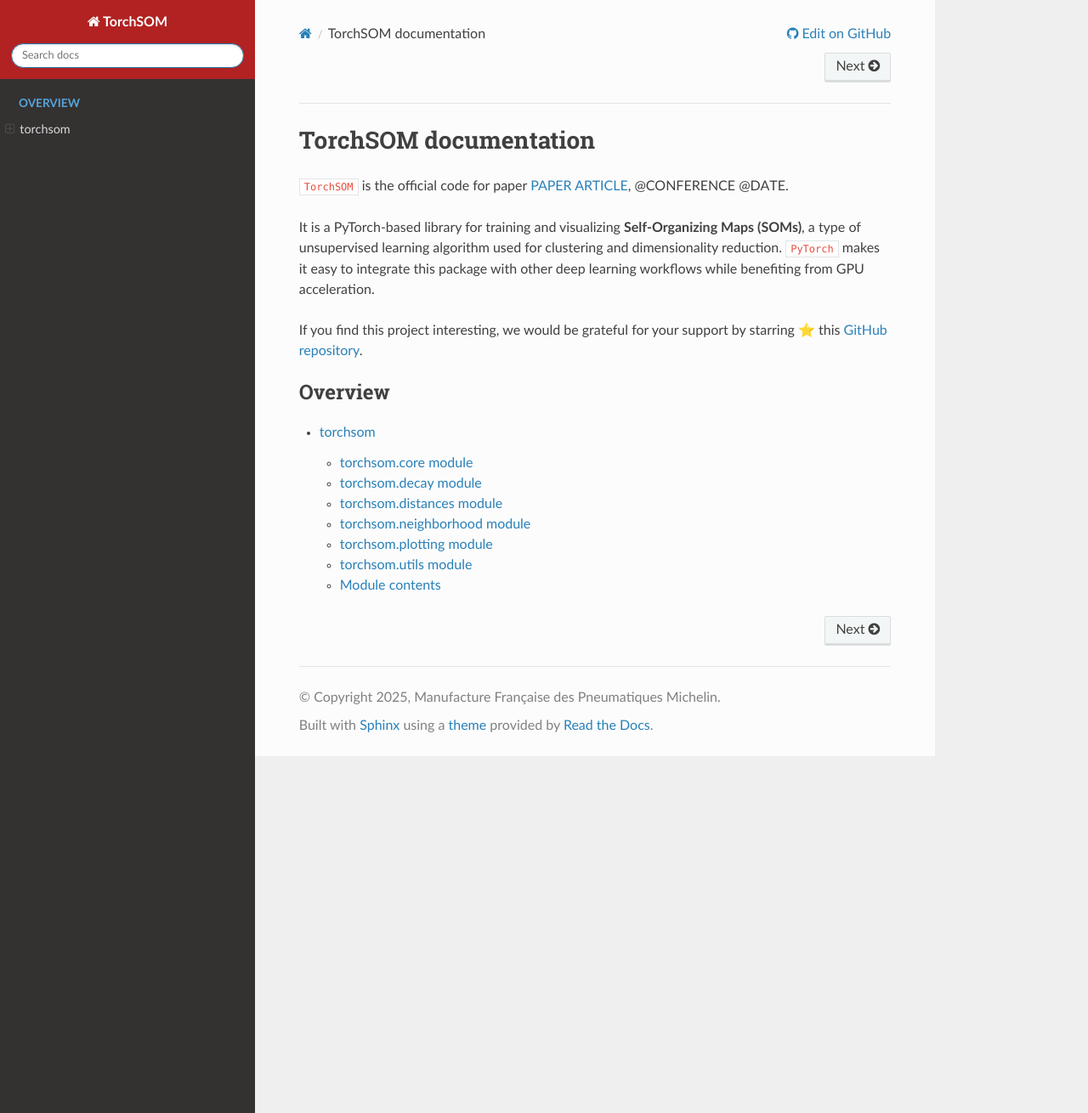
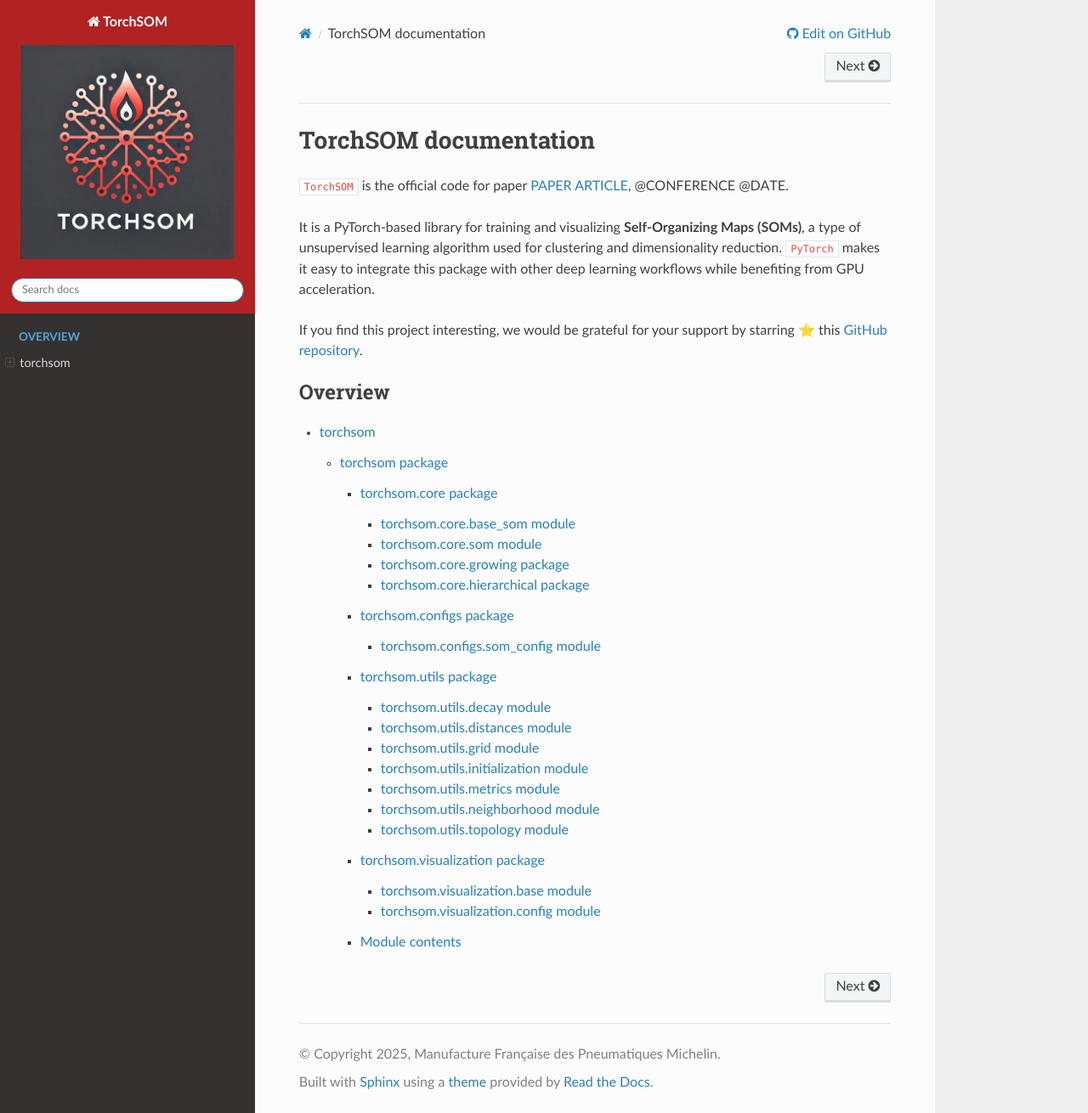
Before and after one commit to michelin/TorchSOM, a Sphinx documentation site: the page built from docs/source/index.rst, in a window 1280 px wide and 1310 px high. Shown: the whole window at 85% size. Built offline with Sphinx 7.4.7 and the Read the Docs theme 3.1.0, drawn with Linux system fonts in a browser that asks for light colours.

Commit message:
Update documentation structure and logo asset path
- Revised the `torchsom.rst` documentation to enhance organization and clarity, introducing a more structured overview of the `torchsom` package and its modules.
- Added detailed sections for each submodule, ensuring all members are documented and undoc members are included for completeness.
- Updated the logo path in `conf.py` to point to the new asset location, improving asset management within the documentation.

```diff
--- a/docs/source/conf.py
+++ b/docs/source/conf.py
@@ -62,5 +62,5 @@
     "conf_py_path": "/docs/source/",
 }
 html_static_path = ["_static"]
-html_logo = "../../logo.jpg"
+html_logo = "../../assets/logo.jpg"
 # html_favicon = "../../favicon.ico" # Icon shown in the browser tab
--- a/docs/source/torchsom.rst
+++ b/docs/source/torchsom.rst
@@ -1,55 +1,155 @@
-torchsom.core module
---------------------
+torchsom package
+================
+
+torchsom.core package
+---------------------
 
 .. automodule:: torchsom.core
    :members:
+   :undoc-members:
    :show-inheritance:
+
+torchsom.core.base_som module
+~~~~~~~~~~~~~~~~~~~~~~~~~~~~~
+
+.. automodule:: torchsom.core.base_som
+   :members:
    :undoc-members:
+   :show-inheritance:
 
-torchsom.decay module
----------------------
+torchsom.core.som module
+~~~~~~~~~~~~~~~~~~~~~~~~
 
-.. automodule:: torchsom.decay
+.. automodule:: torchsom.core.som
    :members:
+   :undoc-members:
    :show-inheritance:
+
+torchsom.core.growing package
+~~~~~~~~~~~~~~~~~~~~~~~~~~~~~
+
+.. automodule:: torchsom.core.growing
+   :members:
    :undoc-members:
+   :show-inheritance:
 
-torchsom.distances module
--------------------------
+torchsom.core.hierarchical package
+~~~~~~~~~~~~~~~~~~~~~~~~~~~~~~~~~~
 
-.. automodule:: torchsom.distances
+.. automodule:: torchsom.core.hierarchical
    :members:
+   :undoc-members:
    :show-inheritance:
-   :undoc-members:
 
-torchsom.neighborhood module
-----------------------------
-
-.. automodule:: torchsom.neighborhood
-   :members:
-   :show-inheritance:
-   :undoc-members:
-
-torchsom.plotting module
+torchsom.configs package
 ------------------------
 
-.. automodule:: torchsom.plotting
+.. automodule:: torchsom.configs
    :members:
+   :undoc-members:
    :show-inheritance:
+
+torchsom.configs.som_config module
+~~~~~~~~~~~~~~~~~~~~~~~~~~~~~~~~~~
+
+.. automodule:: torchsom.configs.som_config
+   :members:
    :undoc-members:
+   :show-inheritance:
 
-torchsom.utils module
----------------------
+torchsom.utils package
+----------------------
 
 .. automodule:: torchsom.utils
    :members:
+   :undoc-members:
    :show-inheritance:
+
+torchsom.utils.decay module
+~~~~~~~~~~~~~~~~~~~~~~~~~~~
+
+.. automodule:: torchsom.utils.decay
+   :members:
    :undoc-members:
+   :show-inheritance:
+
+torchsom.utils.distances module
+~~~~~~~~~~~~~~~~~~~~~~~~~~~~~~~
+
+.. automodule:: torchsom.utils.distances
+   :members:
+   :undoc-members:
+   :show-inheritance:
+
+torchsom.utils.grid module
+~~~~~~~~~~~~~~~~~~~~~~~~~~
+
+.. automodule:: torchsom.utils.grid
+   :members:
+   :undoc-members:
+   :show-inheritance:
+
+torchsom.utils.initialization module
+~~~~~~~~~~~~~~~~~~~~~~~~~~~~~~~~~~~~
+
+.. automodule:: torchsom.utils.initialization
+   :members:
+   :undoc-members:
+   :show-inheritance:
+
+torchsom.utils.metrics module
+~~~~~~~~~~~~~~~~~~~~~~~~~~~~~
+
+.. automodule:: torchsom.utils.metrics
+   :members:
+   :undoc-members:
+   :show-inheritance:
+
+torchsom.utils.neighborhood module
+~~~~~~~~~~~~~~~~~~~~~~~~~~~~~~~~~~
+
+.. automodule:: torchsom.utils.neighborhood
+   :members:
+   :undoc-members:
+   :show-inheritance:
+
+torchsom.utils.topology module
+~~~~~~~~~~~~~~~~~~~~~~~~~~~~~~
+
+.. automodule:: torchsom.utils.topology
+   :members:
+   :undoc-members:
+   :show-inheritance:
+
+torchsom.visualization package
+------------------------------
+
+.. automodule:: torchsom.visualization
+   :members:
+   :undoc-members:
+   :show-inheritance:
+
+torchsom.visualization.base module
+~~~~~~~~~~~~~~~~~~~~~~~~~~~~~~~~~~
+
+.. automodule:: torchsom.visualization.base
+   :members:
+   :undoc-members:
+   :show-inheritance:
+
+torchsom.visualization.config module
+~~~~~~~~~~~~~~~~~~~~~~~~~~~~~~~~~~~~
+
+.. automodule:: torchsom.visualization.config
+   :members:
+   :undoc-members:
+   :show-inheritance:
 
 Module contents
 ---------------
 
 .. automodule:: torchsom
    :members:
+   :undoc-members:
    :show-inheritance:
-   :undoc-members:
+   :exclude-members: BaseSOM, SOM
```
